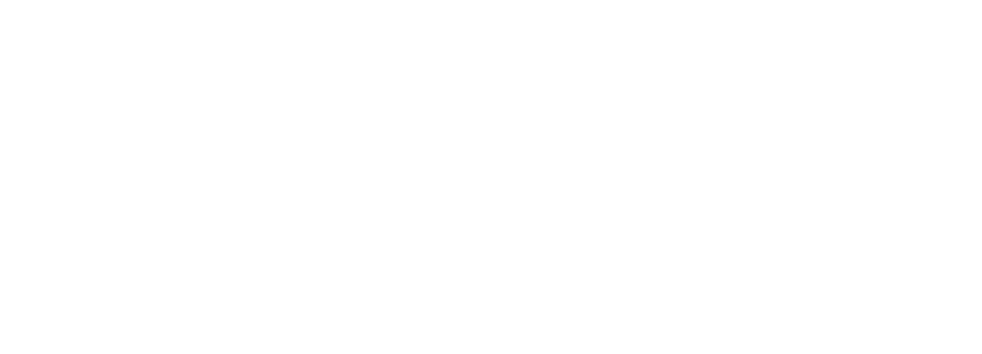
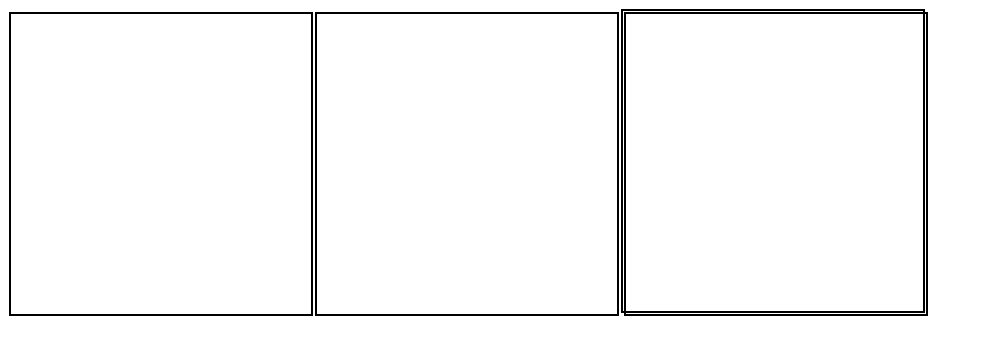
Before and after one commit to writetome51/Bricks, an Angular app: page / in a window 1280 px wide. Shown: the top 354 px of the page, without its empty margins (0-982 px from the left). Built offline with nearby package versions, Linux system fonts and the light colour scheme.

Commit message:
Minor improvement

```diff
--- a/src/app/app.component.html
+++ b/src/app/app.component.html
@@ -1,7 +1,9 @@
 <!-- Has to be a recursive component   -->
 
-	<div *ngFor="let brick of bricks;"
-		 (click)="toggleHighlight($event, brick)" [class.highlighted]="brick.highlighted">
-
-		<app-root *ngIf="Array.isArray(brick)"  [brick]="brick"></app-root>
-	</div>
+<div *ngFor="let brick of bricks"
+	 (click)="toggleHighlight($event, brick)"
+	 [class.highlighted]="(!Array.isArray(brick)) && brick.highlighted">
+	<ng-container *ngIf="brick.bricks">
+		<app-root [bricks]="brick.bricks"></app-root>
+	</ng-container>
+</div>
--- a/src/app/app.component.ts
+++ b/src/app/app.component.ts
@@ -8,8 +8,7 @@ import { Component, Input } from '@angular/core';
 })
 export class AppComponent {
     title = 'UIBuilder';
-    @Input() brick: any;
-    bricks = [{highlighted: false}, {highlighted: false}];
+    @Input()  bricks = [{highlighted: false}, {highlighted: false}, {highlighted: false, bricks: [{highlighted: false}]}];
     highlightedBrickIndex = -1;
     Array = Array;
 
--- a/src/styles.css
+++ b/src/styles.css
@@ -6,7 +6,7 @@ app-root {
 
 div {
     display: inline-block; /*  This should be default display for all divs!    */
-  /*  border: 2px solid black; /*   default for selected div   */
+    border: 2px solid black; /*   default for selected div   */
     width: 300px; /*  by default, width will be fixed, unless user specifies something else   */
     height: 300px;
     margin: 1px;
```
